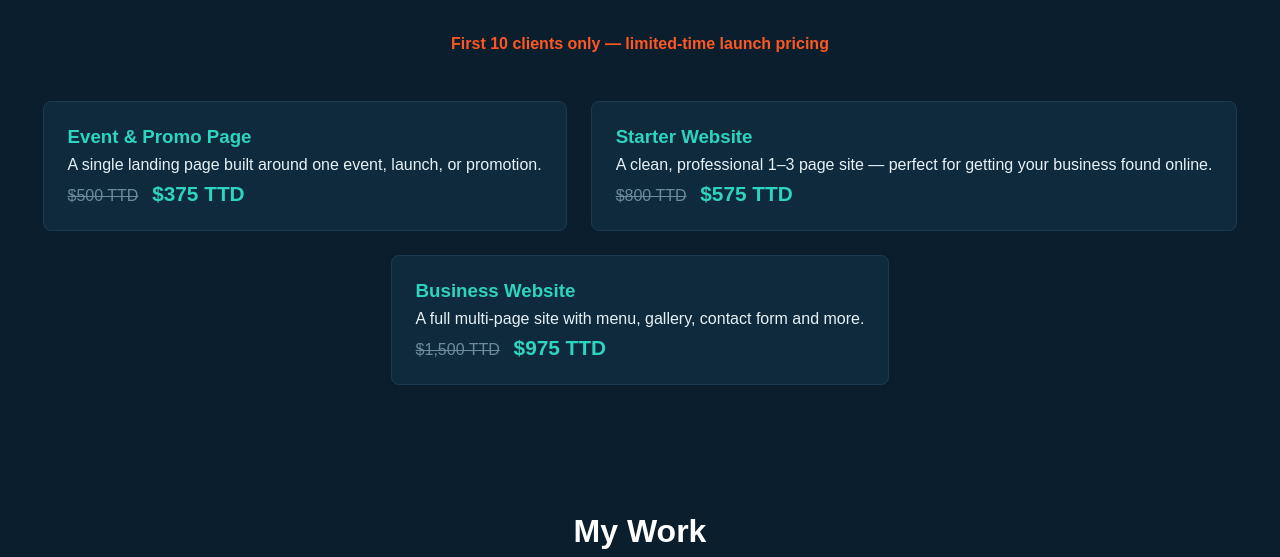
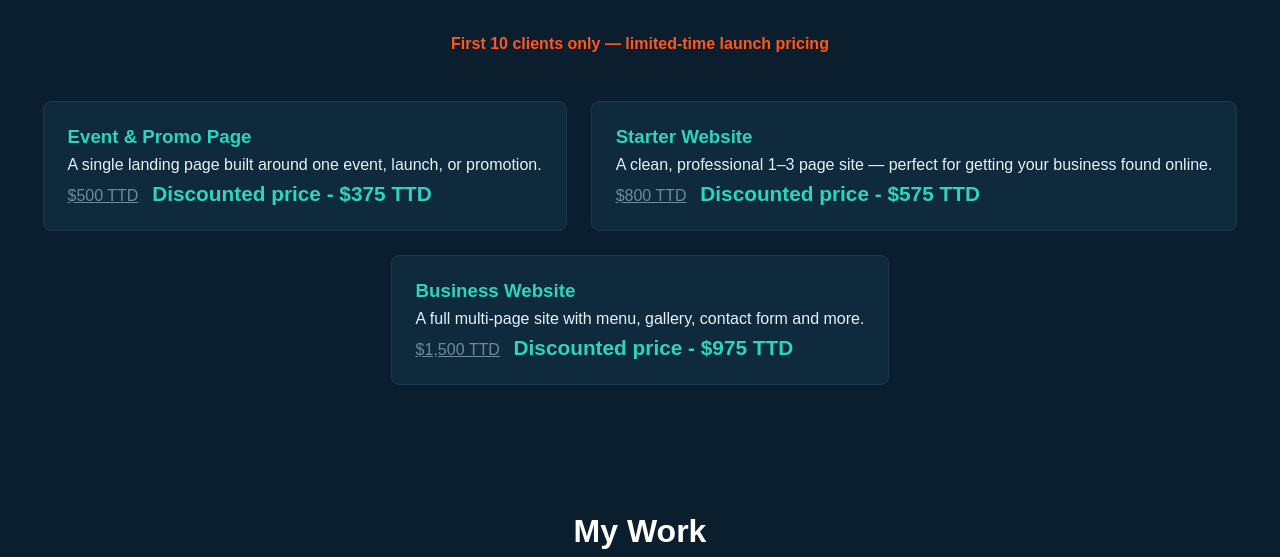
Before and after one commit to cristiancoastalwebtt/coeastalwebtt, a plain HTML site: page index.html in a window 1280 px wide. Shown: the part 600-1157 px from the top of the page. Drawn offline with Linux system fonts and the light colour scheme.

Commit message:
Update index.html

```diff
--- a/index.html
+++ b/index.html
@@ -40,20 +40,20 @@
      <article>
         <h3>Event & Promo Page</h3>
         <p>A single landing page built around one event, launch, or promotion.</p>
-            <p class="price"><span class="old-price" style="font-weight: 500; ">$500 TTD</span> $375 TTD</p>
+            <p class="price"><span class="old-price" style="text-decoration: underline; ">$500 TTD</span> Discounted price - $375 TTD</p>
     </article>
 
     <article>
         <h3>Starter Website</h3>
         <p>A clean, professional 1–3 page site — perfect for getting your business found online.</p>
-        <p class="price"><span class="old-price" style="font-weight: 500; ">$800 TTD</span> $575 TTD</p>
+        <p class="price"><span class="old-price" style="text-decoration: underline; ">$800 TTD</span> Discounted price - $575 TTD</p>
 
     </article>
 
     <article>
         <h3>Business Website</h3>
         <p>A full multi-page site with menu, gallery, contact form and more.</p>
-        <p class="price"><span class="old-price" style="font-weight: 500; ">$1,500 TTD</span> $975 TTD</p>
+        <p class="price"><span class="old-price" style="text-decoration: underline; ">$1,500 TTD</span> Discounted price - $975 TTD</p>
     </article>
 
 
```
